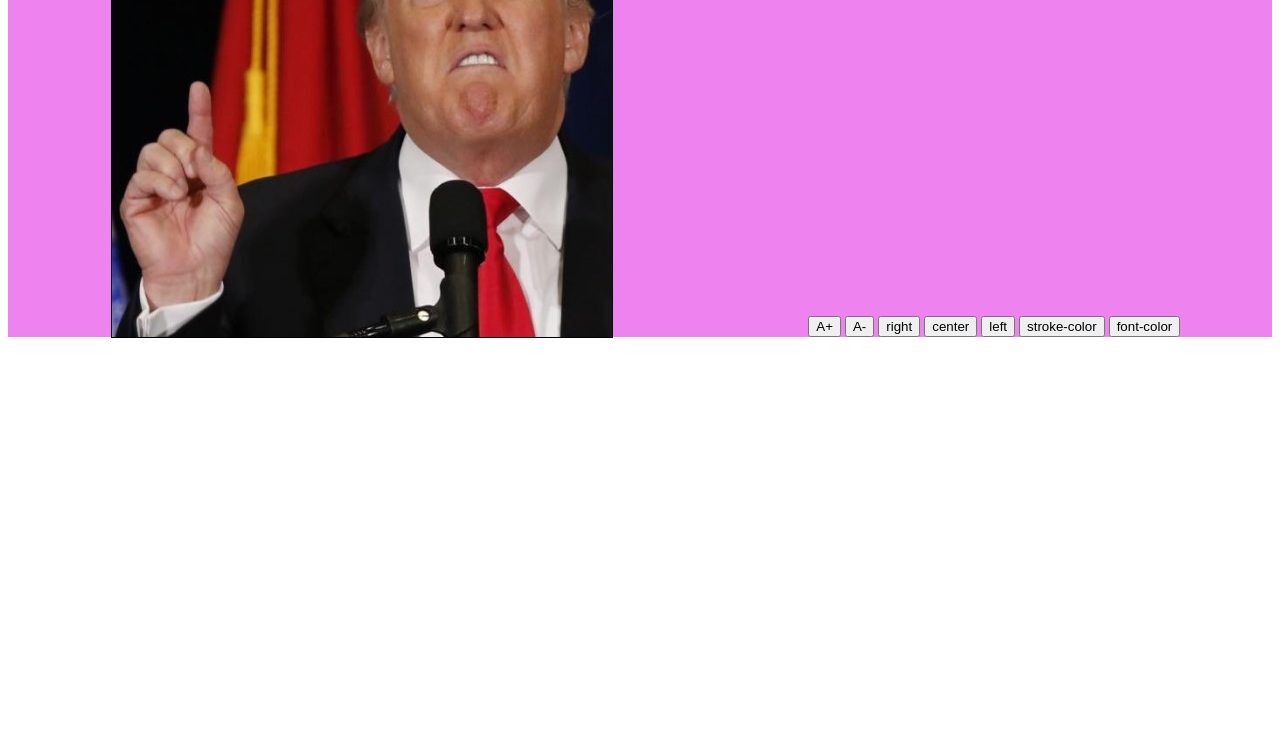
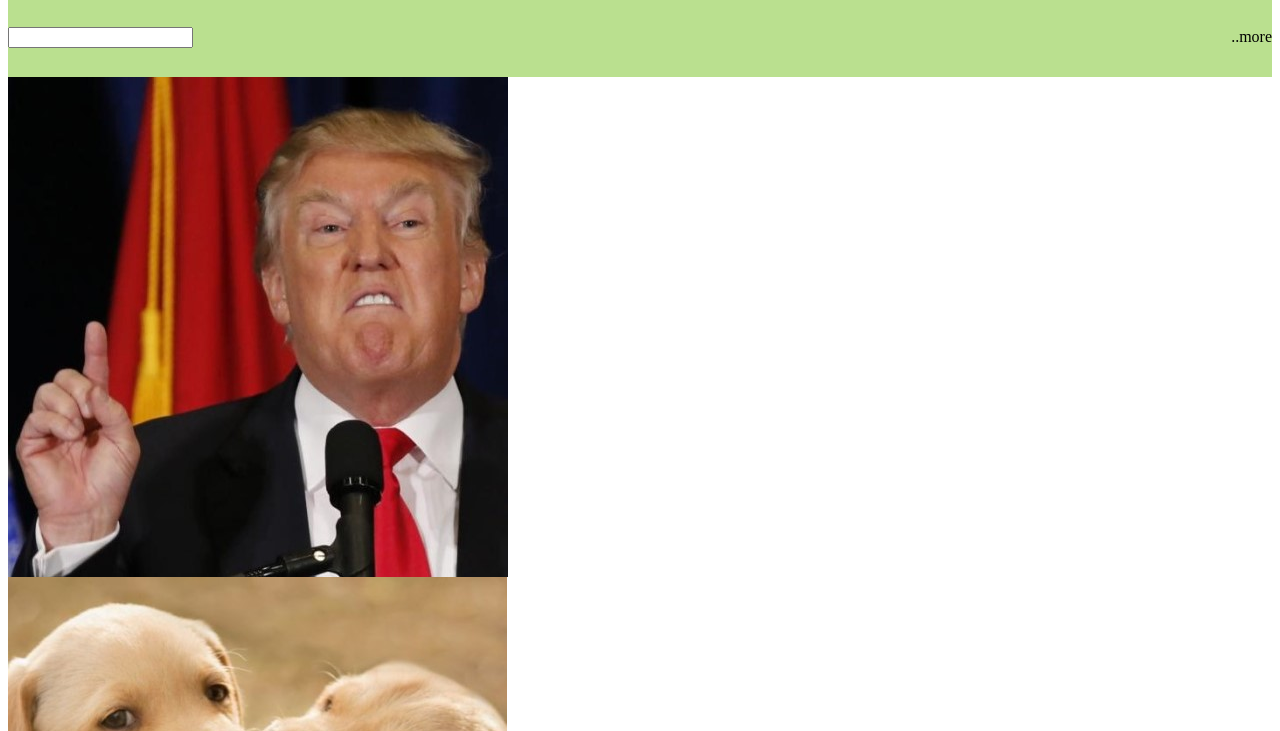
Before and after one commit to SaharZig123/Meme-generator, a plain HTML site: page index.html in a window 1280 px wide. Shown: the part 171-902 px from the top of the page. Before the commit the page ends 800 px from the top, so only its background shows below. Drawn offline with Linux system fonts and the light colour scheme.

Commit message:
onClick open editor

```diff
--- a/index.html
+++ b/index.html
@@ -10,7 +10,10 @@
 </head>
 
 <body>
-    <!-- <header>
+
+    <!-- MAIN_PAGE -->
+
+    <header>
         <div class="logo">Meme Generator</div>
         <nav>
             <ul>
@@ -21,20 +24,26 @@
         </nav>
     </header>
 
+
+
+    <main class="main-content">
         <section class="search-bar">
             <input type="text" class="search">
             <div class="filter-img">
                 <div class="more">..more</div>
             </div>
         </section>
-
-    <main class="main-content">
-        <section class="meme-imgs"> </section>
-    </main> -->
+        <section class="meme-imgs">
+            <img src="/meme-imgs/1.jpg" alt="" id="1" onclick="onSelectImg(this.id)">
+            <img src="/meme-imgs/2.jpg" alt="" id="2" onclick="onSelectImg(this.id)">
+            <img src="/meme-imgs/3.jpg" alt="" id="3" onclick="onSelectImg(this.id)">
+        </section>
+    </main>
 
     <!-- MEME_EDITOR_PAGE -->
 
-    <main class="meme-editor" >
+    <main class="meme-editor" hidden>
+        <section class="main-container">
             <canvas id="my-canvas" height="500" width="500"></canvas>
             <div class="tools">
                 <div class="text-tools">
@@ -55,7 +64,7 @@
                     <button class="font-color">font-color</button>
                 </div>
             </div>
-
+        </section>
     </main>
 
 
--- a/js/controller.js
+++ b/js/controller.js
@@ -1,35 +1,39 @@
-var gElCanvas = document.getElementById('my-canvas');
-var gCtx = gElCanvas.getContext('2d');
+var gElCanvas = document.getElementById('my-canvas')
+var gCtx = gElCanvas.getContext('2d')
 
+var elMain = document.querySelector('.main-content')
+var elEditor = document.querySelector('.meme-editor')
 
-function onSelectImg(imgId){
-    getSelectedImg()
+var currImg
+
+function onSelectImg(imgId) {
+  let elPlaceHolder = document.querySelector('[name=text-line]').placeholder
+  currImg = getSelectedImg(imgId)
+  drawImg(elPlaceHolder)
+  elMain.hidden = true
+  elEditor.hidden = false
 }
 
-drawImg()
-
-
 function drawImg(text) {
-    var selectedImg=getSelectedImg()
-    var img = new Image();
-    img.src=selectedImg.url
+  let selectedImg = currImg
+  let img = new Image()
+  img.src = selectedImg.url
   img.onload = () => {
-      gCtx.drawImage(img, 0, 0, gElCanvas.width, gElCanvas.height);
+    gCtx.drawImage(img, 0, 0, gElCanvas.width, gElCanvas.height)
     drawText(text)
-    };
+  }
 }
 
-
 function drawText(text) {
-    gCtx.lineWidth = 2;
-    gCtx.strokeStyle = 'black';
-    gCtx.fillStyle = 'white';
-    gCtx.font = '40px Impact';
-    gCtx.fillText(text, 50, 50);
-    gCtx.strokeText(text, 50, 50);
+  gCtx.lineWidth = 2
+  gCtx.strokeStyle = 'black'
+  gCtx.fillStyle = 'white'
+  gCtx.font = '40px Impact'
+  gCtx.fillText(text, 50, 50)
+  gCtx.strokeText(text, 50, 50)
 }
 
-  function onAddText(textInput){
+function onAddText(textInput) {
   addText(textInput)
   drawImg(textInput)
 }
--- a/js/service.js
+++ b/js/service.js
@@ -1,13 +1,17 @@
 var gKeywords = { happy: 12, 'funny puk': 1 }
 
-var gImgs = [{ id: 1, url: '/meme-imgs/1.jpg', keywords: ['trump', 'angry', 'fake news'] }]
+var gImgs = [
+  { id: 1, url: '/meme-imgs/1.jpg', keywords: ['trump', 'angry', 'fake news'] },
+  { id: 2, url: '/meme-imgs/2.jpg', keywords: ['trump', 'angry', 'fake news'] },
+  { id: 3, url: '/meme-imgs/3.jpg', keywords: ['trump', 'angry', 'fake news'] },
+]
 
 var gMeme = {
   selectedImgId: 1,
   selectedLineIdx: 0,
   lines: [
     {
-      txt: 'I never eat Falafel',
+      txt: '',
       size: 20,
       align: 'left',
       color: 'red',
@@ -15,13 +19,13 @@ var gMeme = {
   ],
 }
 
-function getSelectedImg() {
-  // let imgIdx=gImgs.findIndex((img)=>imgId=gImgs.id)
-  return gImgs[0]
+function getSelectedImg(imgId) {
+  let imgIdx = gImgs.findIndex((img) => +imgId === img.id)
+  console.log(imgIdx)
+  return gImgs[imgIdx]
 }
 
-
-function addText(text){
-    gMeme.lines[0].txt=text
-    console.log(gMeme)
+function addText(text) {
+  gMeme.lines[0].txt = text
+  console.log(gMeme)
 }
--- a/style/style.css
+++ b/style/style.css
@@ -39,8 +39,11 @@ header ul{
 /* MEME_EDITOR_PAGE */
 
 .meme-editor{
+    background-color: violet;
+}
+
+.main-container{
     display: flex;
-    background-color: violet;
 }
 
 canvas{
```
Lines whose indentation alone changed are shown as unchanged.
